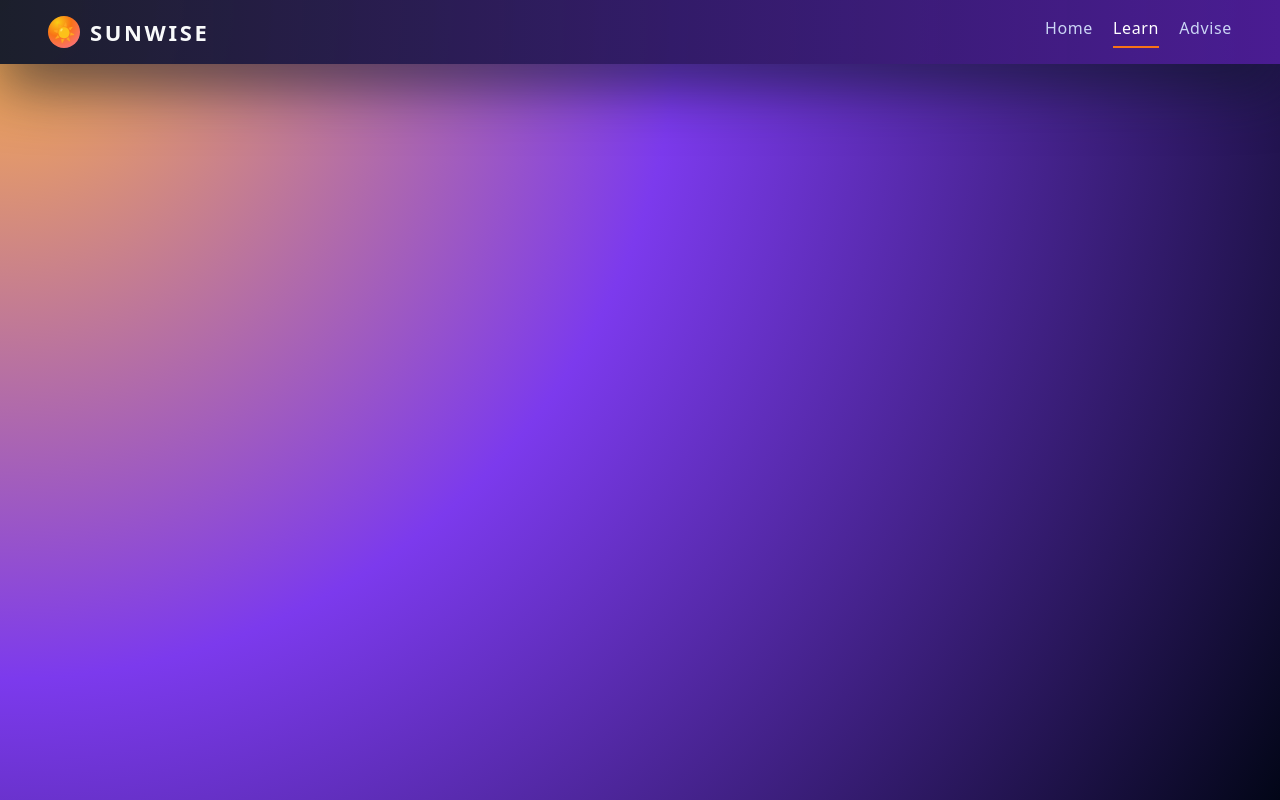
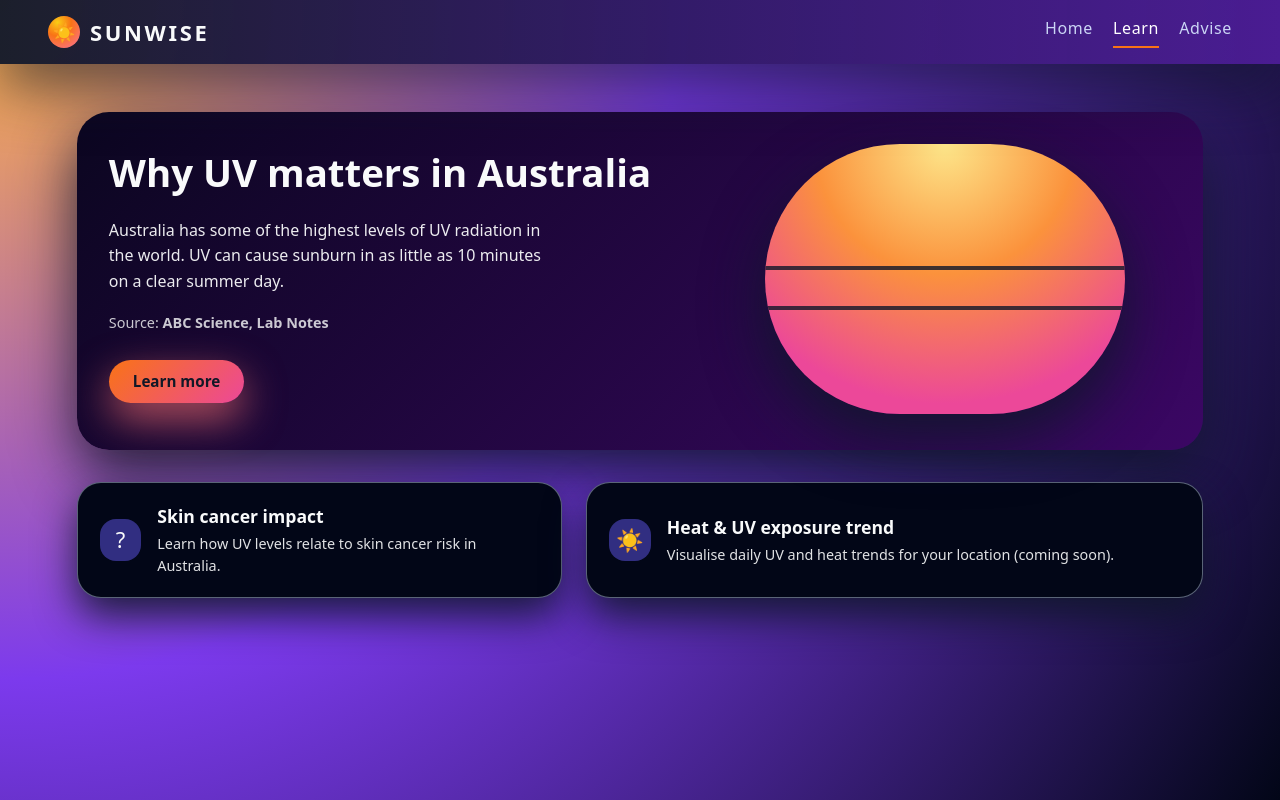
Before and after one commit to ShiwenZhuo1/SunWise, a Vue app: page /learn in a window 1280 px wide. Built offline with nearby package versions, Linux system fonts and the light colour scheme.

Commit message:
Add learn page first version

```diff
--- a/src/views/LearnView.vue
+++ b/src/views/LearnView.vue
@@ -1,5 +1,49 @@
 <template>
-  <section class="page learn"></section>
+  <section class="page learn">
+    <!-- Top: Why UV matters card -->
+    <div class="why-card">
+      <div class="why-text">
+        <h1>Why UV matters in Australia</h1>
+        <p class="quote">
+          Australia has some of the highest levels of UV radiation in the world. UV can cause sunburn in as little as
+          10 minutes on a clear summer day.
+        </p>
+        <p class="source">
+          Source:
+          <span>ABC Science, Lab Notes</span>
+        </p>
+        <a
+          class="primary-link"
+          href="https://www.abc.net.au/news/science/2025-02-04/sun-summer-uv-sunburn-skin-cancer-australia-ozone-layer/104870806"
+          target="_blank"
+          rel="noopener noreferrer"
+        >
+          Learn more
+        </a>
+      </div>
+      <div class="why-visual">
+        <div class="sunset-hero"></div>
+      </div>
+    </div>
+
+    <!-- Bottom placeholder cards for future charts -->
+    <div class="bottom-grid">
+      <div class="info-card">
+        <div class="icon-placeholder">?</div>
+        <div class="info-text">
+          <h2>Skin cancer impact</h2>
+          <p>Learn how UV levels relate to skin cancer risk in Australia.</p>
+        </div>
+      </div>
+      <div class="info-card">
+        <div class="icon-placeholder">☀️</div>
+        <div class="info-text">
+          <h2>Heat &amp; UV exposure trend</h2>
+          <p>Visualise daily UV and heat trends for your location (coming soon).</p>
+        </div>
+      </div>
+    </div>
+  </section>
 </template>
 
 <script setup></script>
@@ -8,5 +52,146 @@
 .page {
   min-height: calc(100vh - 80px);
   padding: 32px 6vw 40px;
+  display: flex;
+  flex-direction: column;
+  gap: 32px;
+}
+
+.why-card {
+  border-radius: 32px;
+  padding: 32px 32px 36px;
+  background: linear-gradient(135deg, #0b0620, #3b0764);
+  box-shadow: 0 24px 60px rgba(15, 23, 42, 0.9);
+  display: grid;
+  grid-template-columns: minmax(0, 1.4fr) minmax(0, 1.1fr);
+  gap: 32px;
+  color: #f9fafb;
+}
+
+.why-text h1 {
+  margin: 0 0 16px;
+  font-size: clamp(2.1rem, 3vw, 2.8rem);
+}
+
+.quote {
+  margin: 0 0 18px;
+  max-width: 440px;
+  line-height: 1.6;
+  opacity: 0.94;
+}
+
+.source {
+  margin: 0 0 26px;
+  font-size: 0.9rem;
+  opacity: 0.8;
+}
+
+.source span {
+  font-weight: 600;
+}
+
+.primary-link {
+  display: inline-flex;
+  align-items: center;
+  justify-content: center;
+  padding: 10px 24px;
+  border-radius: 999px;
+  background: linear-gradient(135deg, #f97316, #ec4899);
+  color: #111827;
+  font-weight: 600;
+  font-size: 0.95rem;
+  text-decoration: none;
+  box-shadow: 0 16px 40px rgba(248, 113, 113, 0.7);
+}
+
+.primary-link:hover {
+  transform: translateY(-1px);
+}
+
+.why-visual {
+  display: flex;
+  align-items: center;
+  justify-content: center;
+}
+
+.sunset-hero {
+  width: min(360px, 80%);
+  aspect-ratio: 4 / 3;
+  border-radius: 999px;
+  background: radial-gradient(circle at top, #fde68a 0, #fb923c 40%, #ec4899 80%);
+  position: relative;
+  overflow: hidden;
+  box-shadow: 0 24px 60px rgba(15, 23, 42, 0.9);
+}
+
+.sunset-hero::before,
+.sunset-hero::after {
+  content: '';
+  position: absolute;
+  left: 0;
+  right: 0;
+  border-top: 4px solid rgba(15, 23, 42, 0.8);
+}
+
+.sunset-hero::before {
+  top: 45%;
+}
+
+.sunset-hero::after {
+  top: 60%;
+}
+
+.bottom-grid {
+  display: grid;
+  grid-template-columns: minmax(0, 1.1fr) minmax(0, 1.4fr);
+  gap: 24px;
+}
+
+.info-card {
+  border-radius: 24px;
+  padding: 20px 22px;
+  background: #020617;
+  border: 1px solid rgba(148, 163, 184, 0.6);
+  box-shadow: 0 18px 40px rgba(15, 23, 42, 0.9);
+  display: flex;
+  align-items: center;
+  gap: 16px;
+  color: #f9fafb;
+}
+
+.icon-placeholder {
+  width: 42px;
+  height: 42px;
+  border-radius: 16px;
+  background: #312e81;
+  display: flex;
+  align-items: center;
+  justify-content: center;
+  font-size: 22px;
+}
+
+.info-text h2 {
+  margin: 0 0 4px;
+  font-size: 1.1rem;
+}
+
+.info-text p {
+  margin: 0;
+  font-size: 0.9rem;
+  opacity: 0.9;
+}
+
+@media (max-width: 960px) {
+  .why-card {
+    grid-template-columns: minmax(0, 1fr);
+  }
+
+  .bottom-grid {
+    grid-template-columns: minmax(0, 1fr);
+  }
+
+  .sunset-hero {
+    width: min(320px, 90%);
+  }
 }
 </style>
```
